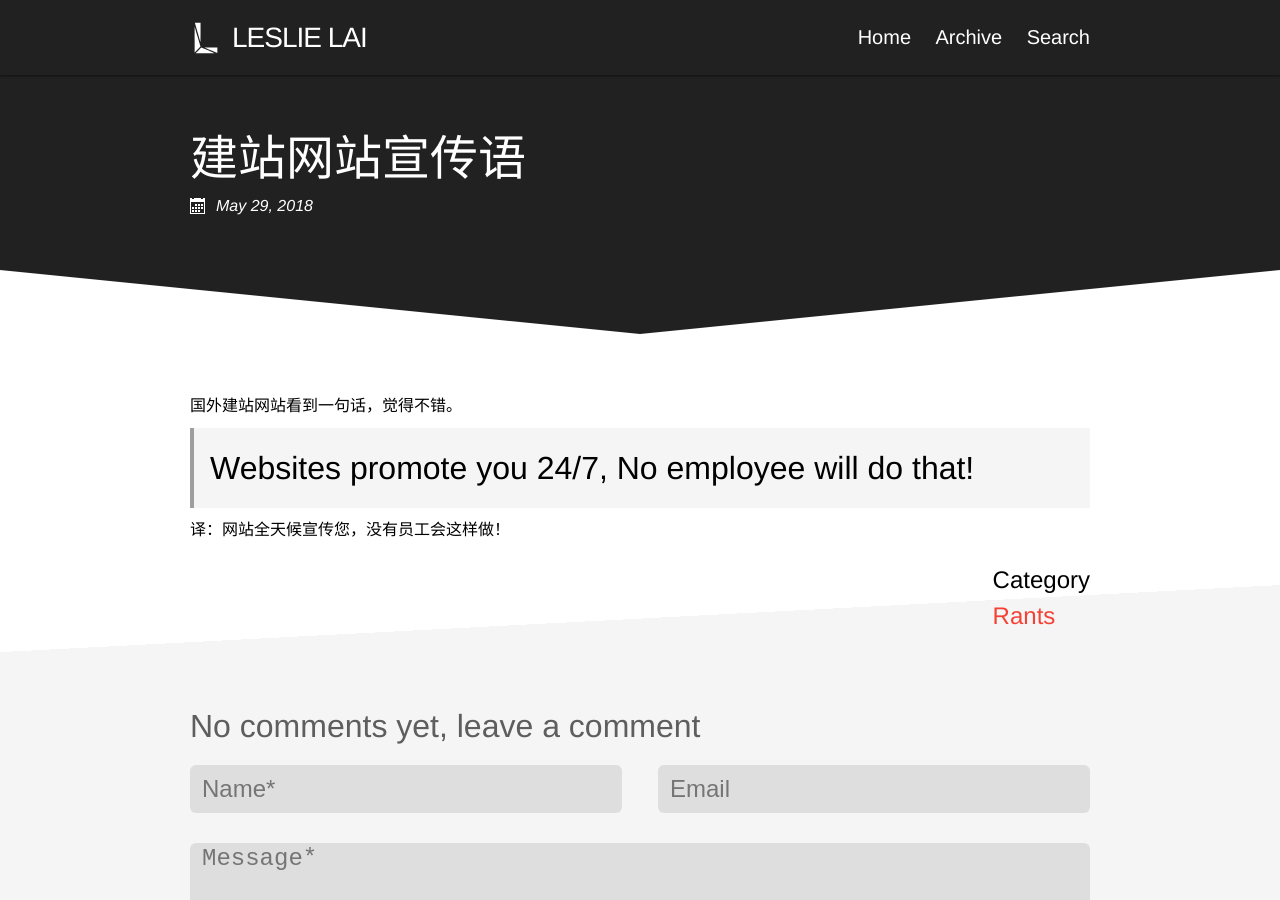
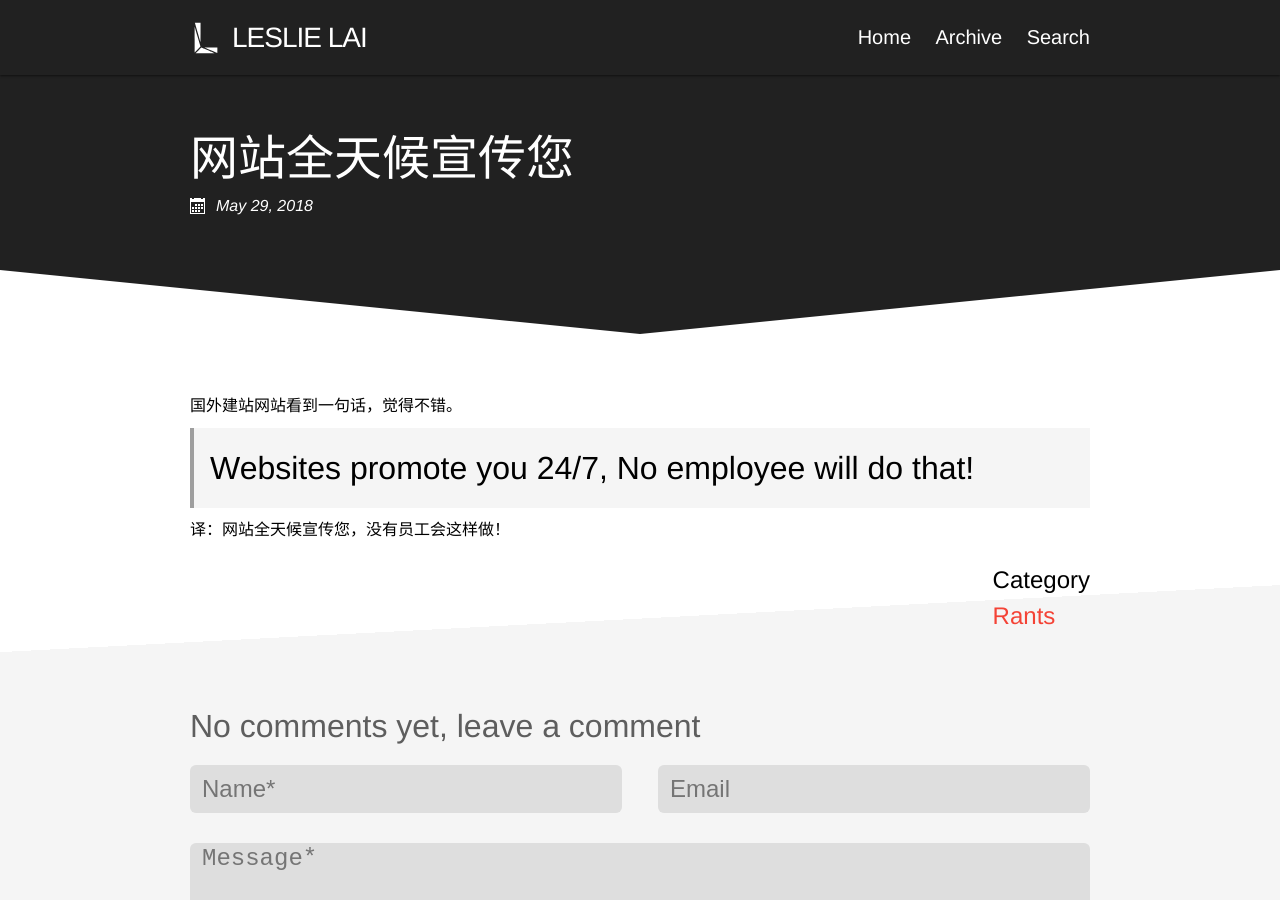
Before and after one commit to lcr/lcr.github.io, a Jekyll site: the page built from _posts/2018-05-29-websites-promote-you-168.md, in a window 1280 px wide and 900 px high. Built offline with Jekyll 4.4.1, drawn with Linux system fonts in a browser that asks for light colours.

Commit message:
change post

```diff
--- a/_includes/head.html
+++ b/_includes/head.html
@@ -11,7 +11,7 @@
   </title>
   <link rel="stylesheet" href="{{'/assets/main.css' | relative_url}}">
   <meta name="description" content="{{ page.excerpt | default: site.description | strip_html | normalize_whitespace | truncate: 160 | escape }}">
-  <meta name="keywords" content="{{ site.keywords}}">
+  <meta name="keywords" content="{{ site.keywords }}">
   <link rel="shortcut icon" type="image/x-icon" href="/favicon.ico">
   <link rel="canonical" href="{{ page.url | replace:'index.html' | absolute_url }}">
 </head>
--- a/_posts/2018-05-29-wonderful-words-about-website-designed.md
+++ b/_posts/2018-05-29-websites-promote-you-168.md
@@ -1,5 +1,5 @@
 ---
-title: 建站网站宣传语
+title: 网站全天候宣传您
 categories: Rants
 ---
 
```
Also changed, not shown: _posts/2017-12-28-jekyll-notes.md (+1 -0 lines).
